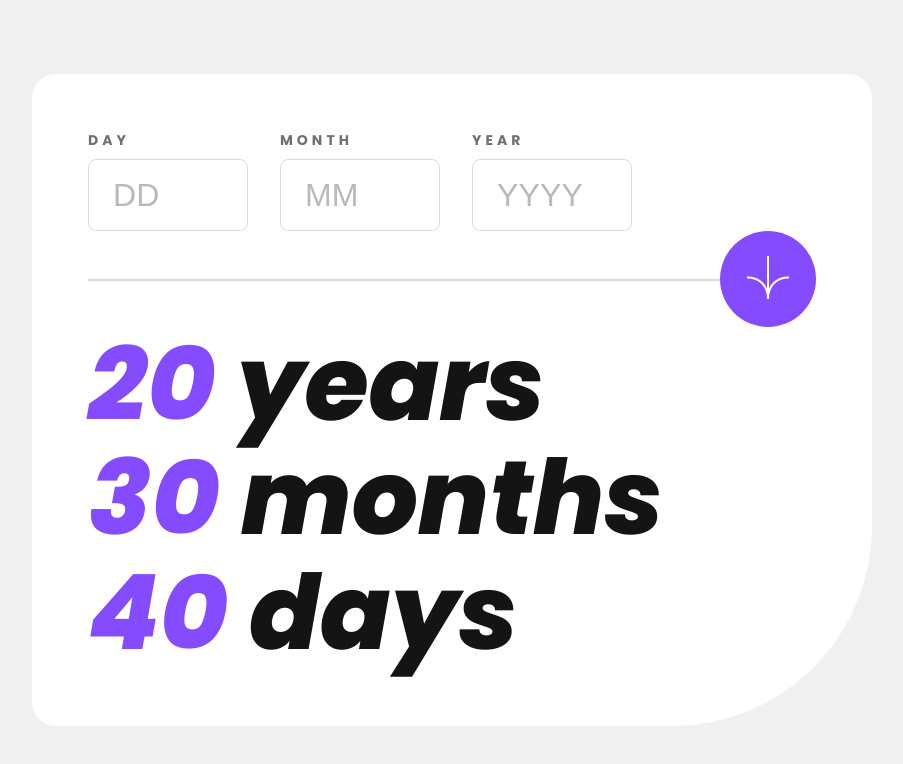
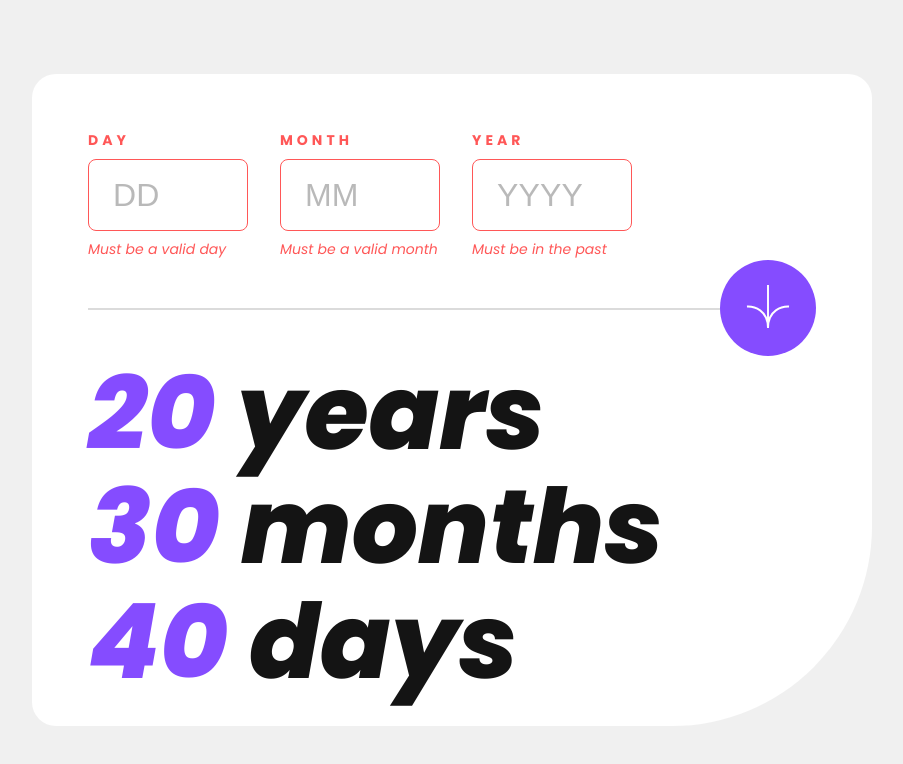
Before and after one commit to GuimaraesJC/age-calculator-app, a React (Vite) app: page / in a window 1280 px wide. Shown: the top 764 px of the page, without its empty margins (188-1091 px from the left). Built offline with nearby package versions, Linux system fonts and the light colour scheme.

Commit message:
Implements error messages

```diff
--- a/src/components/Container/index.jsx
+++ b/src/components/Container/index.jsx
@@ -8,9 +8,9 @@ function Container() {
   return (
     <S.Container>
       <S.InputsContainer>
-        <Input label="Day" placeholder="DD" />
-        <Input label="Month" placeholder="MM" />
-        <Input label="Year" placeholder="YYYY" />
+        <Input label="Day" placeholder="DD" errorMessage="Must be a valid day" />
+        <Input label="Month" placeholder="MM" errorMessage="Must be a valid month" />
+        <Input label="Year" placeholder="YYYY" errorMessage="Must be in the past" />
       </S.InputsContainer>
       <ButtonWithDivider />
       <S.ResultsContainer>
--- a/src/components/Input/index.jsx
+++ b/src/components/Input/index.jsx
@@ -1,20 +1,26 @@
+import { useState } from 'react';
 import PropTypes from 'prop-types';
 
 import * as S from './styles';
 
-function Input({ label, placeholder }) {
+function Input({ label, placeholder, errorMessage }) {
+  const [hasError, setHasError] = useState(true);
 
   return (
     <S.Wrapper>
-      <S.Label>{label}</S.Label>
-      <S.Input placeholder={placeholder} />
+      <S.Label className={hasError && 'error'}>{label}</S.Label>
+      <S.Input className={hasError && 'error'} placeholder={placeholder} />
+      {hasError && (
+        <S.ErrorMessage>{errorMessage}</S.ErrorMessage>
+      )}
     </S.Wrapper>
   );
 }
 
 Input.propTypes = {
   label: PropTypes.string.isRequired,
-  placeholder: PropTypes.string.isRequired
+  placeholder: PropTypes.string.isRequired,
+  errorMessage: PropTypes.string.isRequired
 };
 
 export default Input;
--- a/src/components/Input/styles.js
+++ b/src/components/Input/styles.js
@@ -13,6 +13,10 @@ export const Label = styled.label`
   font-weight: 700;
   font-style: normal;
   letter-spacing: 0.25rem;
+
+  &.error {
+    color: ${({ theme }) => theme.colors.red};
+  }
 `;
 
 export const Input = styled.input`
@@ -22,10 +26,14 @@ export const Input = styled.input`
   border-radius: 0.5rem;
   font-size: 2rem;
   padding: 0.75rem 1.5rem;
-  margin-top: 0.5rem;
+  margin: 0.5rem 0;
   letter-spacing: 0.01rem;
   color: ${({ theme }) => theme.colors.offBlack};
   outline: 0;
+
+  &.error {
+    border-color: ${({ theme }) => theme.colors.red};
+  }
 
   &:focus {
     border-color: ${({ theme }) => theme.colors.purple};
@@ -35,3 +43,8 @@ export const Input = styled.input`
     opacity: 0.5;
   }
 `;
+
+export const ErrorMessage = styled.span`
+  color: ${({ theme }) => theme.colors.red};
+  font-size: 0.875rem;
+`;
```
